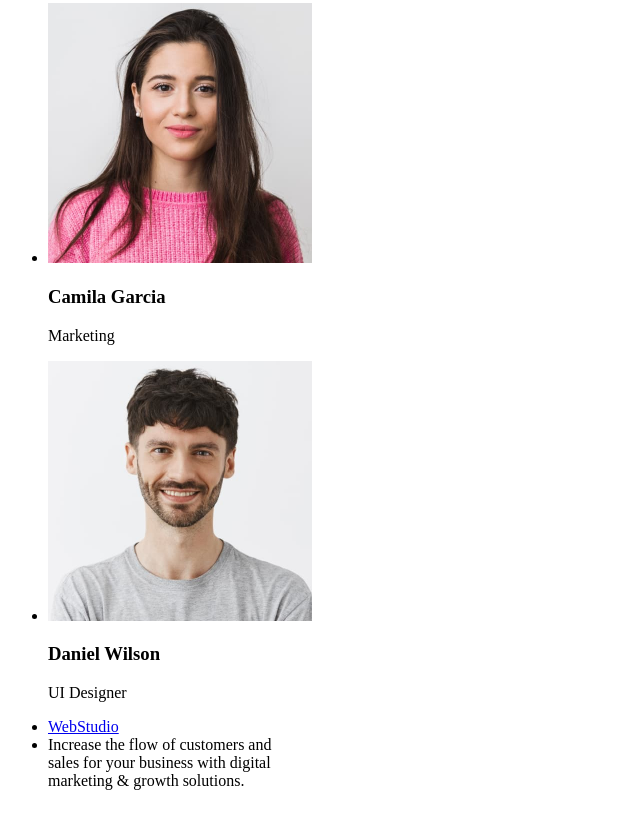
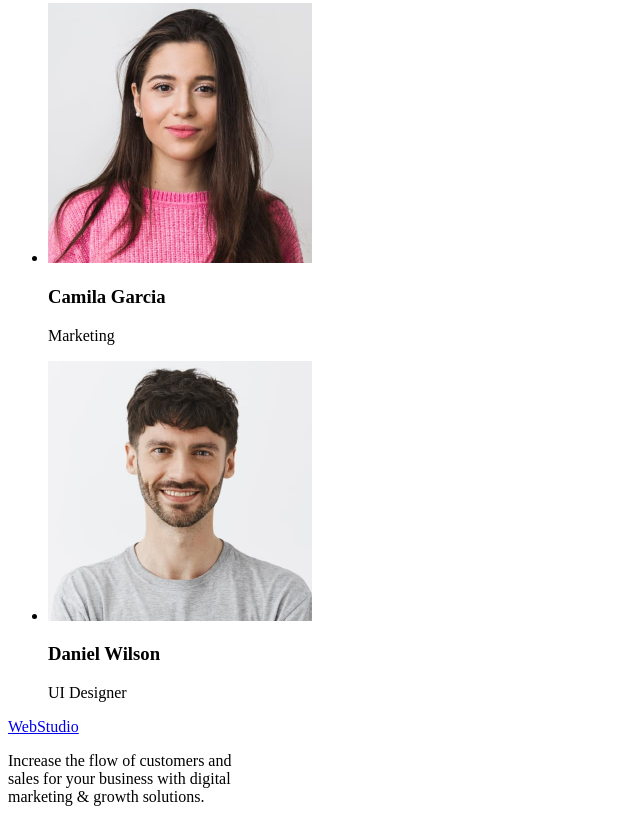
Before and after one commit to Andrey19950/goit-markup-hw-01, a plain HTML site: page index.html in a window 1280 px wide. Shown: the part 1460-2282 px from the top of the page, without its empty margins (0-640 px from the left). Drawn offline with Linux system fonts and the light colour scheme.

Commit message:
HM update

```diff
--- a/index.html
+++ b/index.html
@@ -112,14 +112,12 @@
     </main>
 
     <footer>
-      <ul>
-        <li><a href="./index.html">WebStudio</a></li>
-        <li>
-          Increase the flow of customers and<br />
-          sales for your business with digital<br />
-          marketing & growth solutions.
-        </li>
-      </ul>
+      <a href="./index.html">WebStudio</a>
+      <p>
+        Increase the flow of customers and<br />
+        sales for your business with digital<br />
+        marketing & growth solutions.
+      </p>
     </footer>
   </body>
 </html>
```
